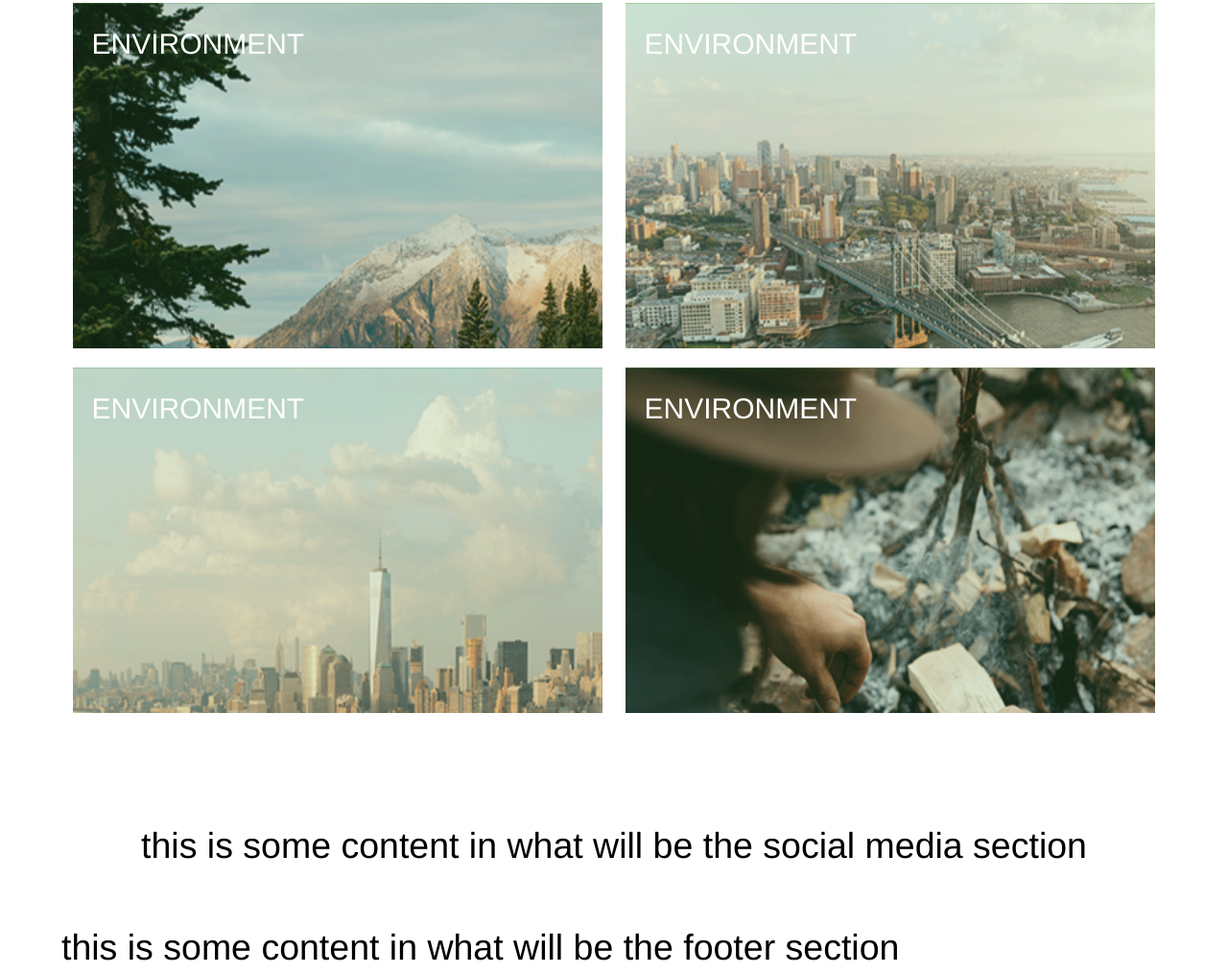
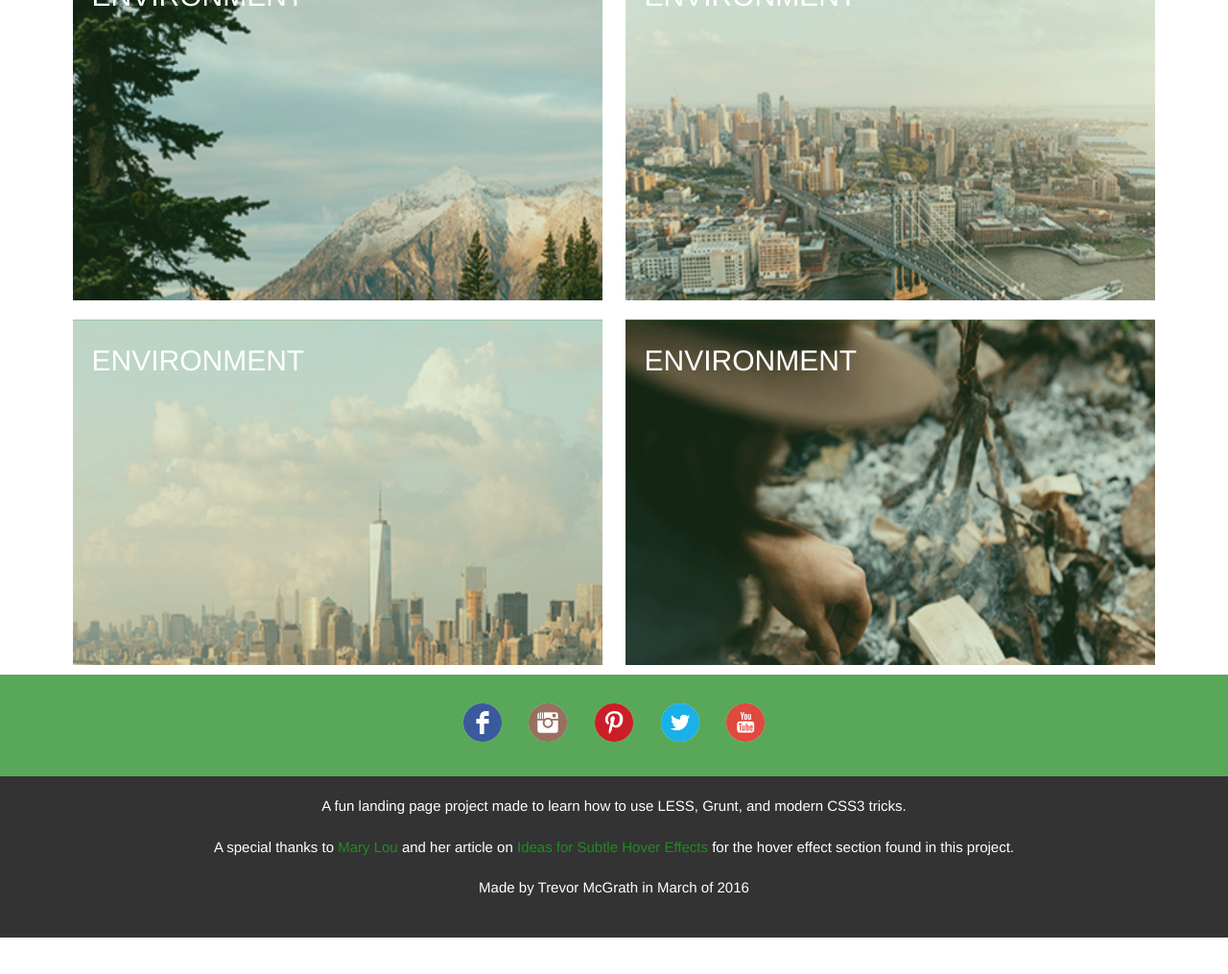
Before and after one commit to trevormcgrath/LESS-Landing-Page, a plain HTML site: page index.html in a window 1280 px wide. Shown: the part 884-1899 px from the top of the page at 96% size. After the commit the page ends 1861 px from the top, so only its background shows below. Drawn offline with nearby package versions, Linux system fonts and the light colour scheme.

Commit message:
Alright I'd say I'm finished. On to learning SASS!

```diff
--- a/index.html
+++ b/index.html
@@ -108,16 +108,22 @@
             </section>
 
             <section>
-                <div class="container">
-                    <div class="section-three">
-                        <h2>this is some content in what will be the social media section</h2>
+                <div class="section-three">
+                    <div class="social-container">
+                        <a href="#" target="_blank"><img src="library/content/facebook-icon.png" alt="facebook icon" class="social-icons"></a>
+                        <a href="#" target="_blank"><img src="library/content/instagram-icon.png" alt="instagram icon" class="social-icons"></a>
+                        <a href="#" target="_blank"><img src="library/content/pintrest-icon.png" alt="pintrest icon" class="social-icons"></a>
+                        <a href="#" target="_blank"><img src="library/content/twitter-icon.png" alt="twitter icon" class="social-icons"></a>
+                        <a href="#" target="_blank"><img src="library/content/youtube-icon.png" alt="youtube icon" class="social-icons"></a>
                     </div>
                 </div>
             </section>
 
             <footer>
                 <div class="container">
-                    <h2>this is some content in what will be the footer section</h2>
+                    <p>A fun landing page project made to learn how to use LESS, Grunt, and modern CSS3 tricks.</p>
+                    <p>A special thanks to <a href="http://tympanus.net" target ="_blank">Mary Lou</a> and her article on <a href="http://tympanus.net/Development/HoverEffectIdeas/index.html" target="_blank">Ideas for Subtle Hover Effects</a> for the hover effect section found in this project.</p>
+                    <p>Made by Trevor McGrath in March of 2016</p>
                 </div>
             </footer>
 
--- a/library/css/main.less
+++ b/library/css/main.less
@@ -28,33 +28,6 @@ h3{font-size: @h3/1.55;font-weight:200;}
 }
 
 .clear{clear:both;}
-
-.transitions{
-	transition:@trns;
-	-webkit-transition:@trns;
-	-moz-transition:@trns;
-	-o-transition:@trns;
-}
-.transition-maxHeights{
-	transition: max-height @trns ease-in;
-	-webkit-transition: max-height @trns ease-in;
-	-moz-transition: max-height @trns ease-in;
-	-o-transition: max-height @trns ease-in;
-}
-.brdr-style{
-	border-radius: @bordr-rd;
-}
-.drop-down-btn{
-	border-bottom-left-radius:0!important;
-	border-bottom-right-radius:0!important;
-	border-top-right-radius:@bordr-rd!important;
-	border-top-left-radius:@bordr-rd!important;
-}
-.drop-down-menu{
-	border-top-right-radius:@bordr-rd;
-	border-bottom-left-radius:@bordr-rd;
-	border-bottom-right-radius:@bordr-rd;
-}
 
 /**** Begin Header Section ****/
 header{
@@ -420,8 +393,27 @@ section{
 
 /**** Start Third Section / Social Media Buttons ****/
 section{
+
+	padding: 0;
+
 	.section-three{
+		background-color: @forest-hover;
 
+		.social-container{
+
+			padding: 30px;
+
+			.social-icons{
+				max-width: 40px;
+				margin: 0 1%;
+				.transitions;
+			}
+
+			.social-icons:hover{
+				opacity: .5;
+				.transitions;
+			}
+		}
 	}
 }
 /**** End Third Section / Social Media Buttons ****/
@@ -429,5 +421,20 @@ section{
 /**** Start Footer Section ****/
 footer{
 
+	padding:20px 0;
+	text-align: @cent;
+	background-color: #333;
+	color: @white;
+
+	p{
+		margin-bottom:20px;
+	}
+
+	a{
+		color: @forest;
+	}
+	a:hover{
+		border-bottom: 3px solid @forest;
+	}
 }
 /**** End Footer Section ****/
--- a/library/css/variables.less
+++ b/library/css/variables.less
@@ -15,3 +15,32 @@
 @bordr-rd:20px;
 @white:#FFF;
 @trns:0.2s;
+
+
+
+.transitions{
+	transition:@trns;
+	-webkit-transition:@trns;
+	-moz-transition:@trns;
+	-o-transition:@trns;
+}
+.transition-maxHeights{
+	transition: max-height @trns ease-in;
+	-webkit-transition: max-height @trns ease-in;
+	-moz-transition: max-height @trns ease-in;
+	-o-transition: max-height @trns ease-in;
+}
+.brdr-style{
+	border-radius: @bordr-rd;
+}
+.drop-down-btn{
+	border-bottom-left-radius:0!important;
+	border-bottom-right-radius:0!important;
+	border-top-right-radius:@bordr-rd!important;
+	border-top-left-radius:@bordr-rd!important;
+}
+.drop-down-menu{
+	border-top-right-radius:@bordr-rd;
+	border-bottom-left-radius:@bordr-rd;
+	border-bottom-right-radius:@bordr-rd;
+}
```
Also changed, not shown: library/content/facebook-icon.png (added), library/content/instagram-icon.png (added), library/content/pintrest-icon.png (added), library/content/twitter-icon.png (added), library/content/youtube-icon.png (added), library/css/LandingPageStyles.min.css, 3 other files.
